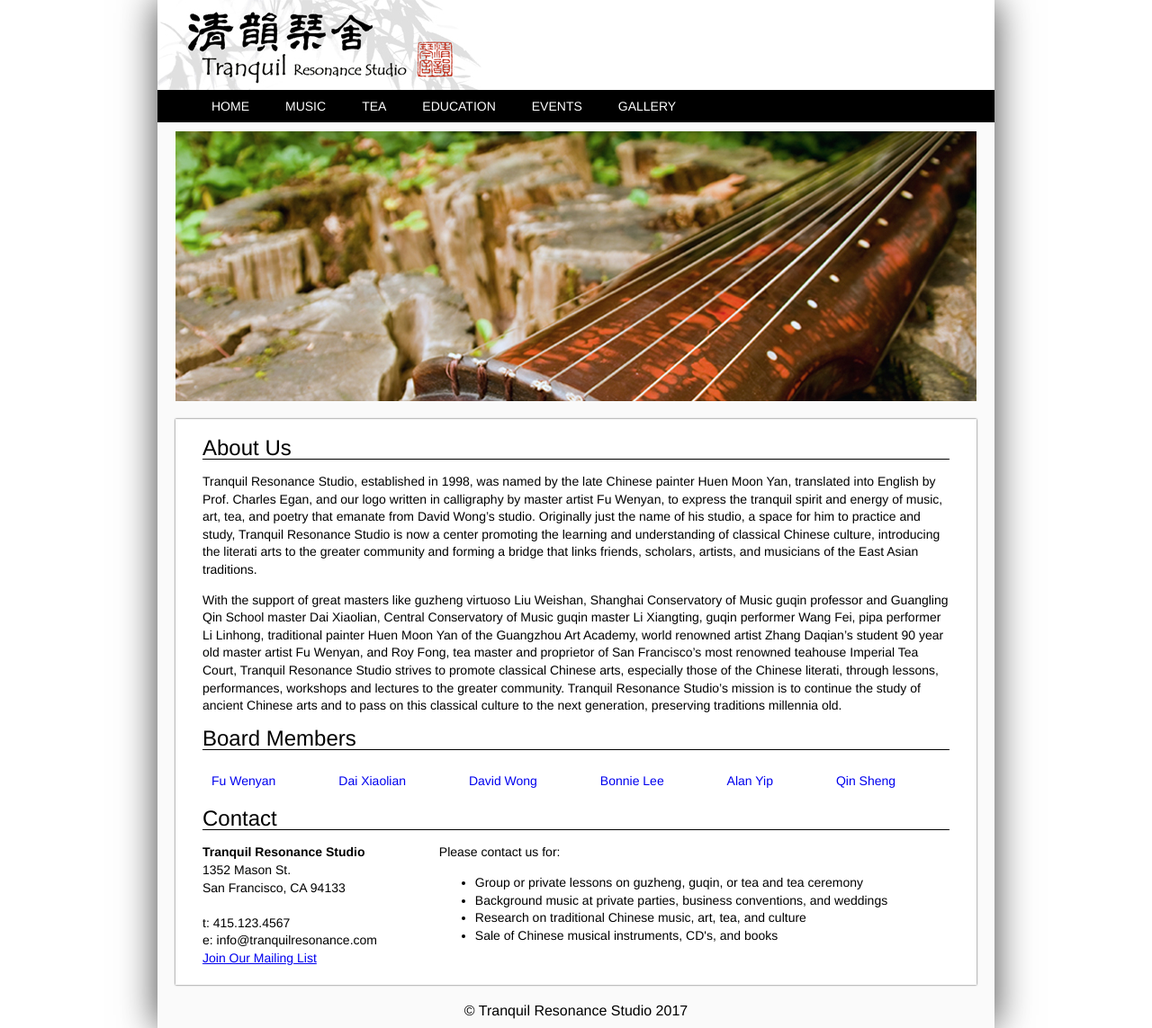
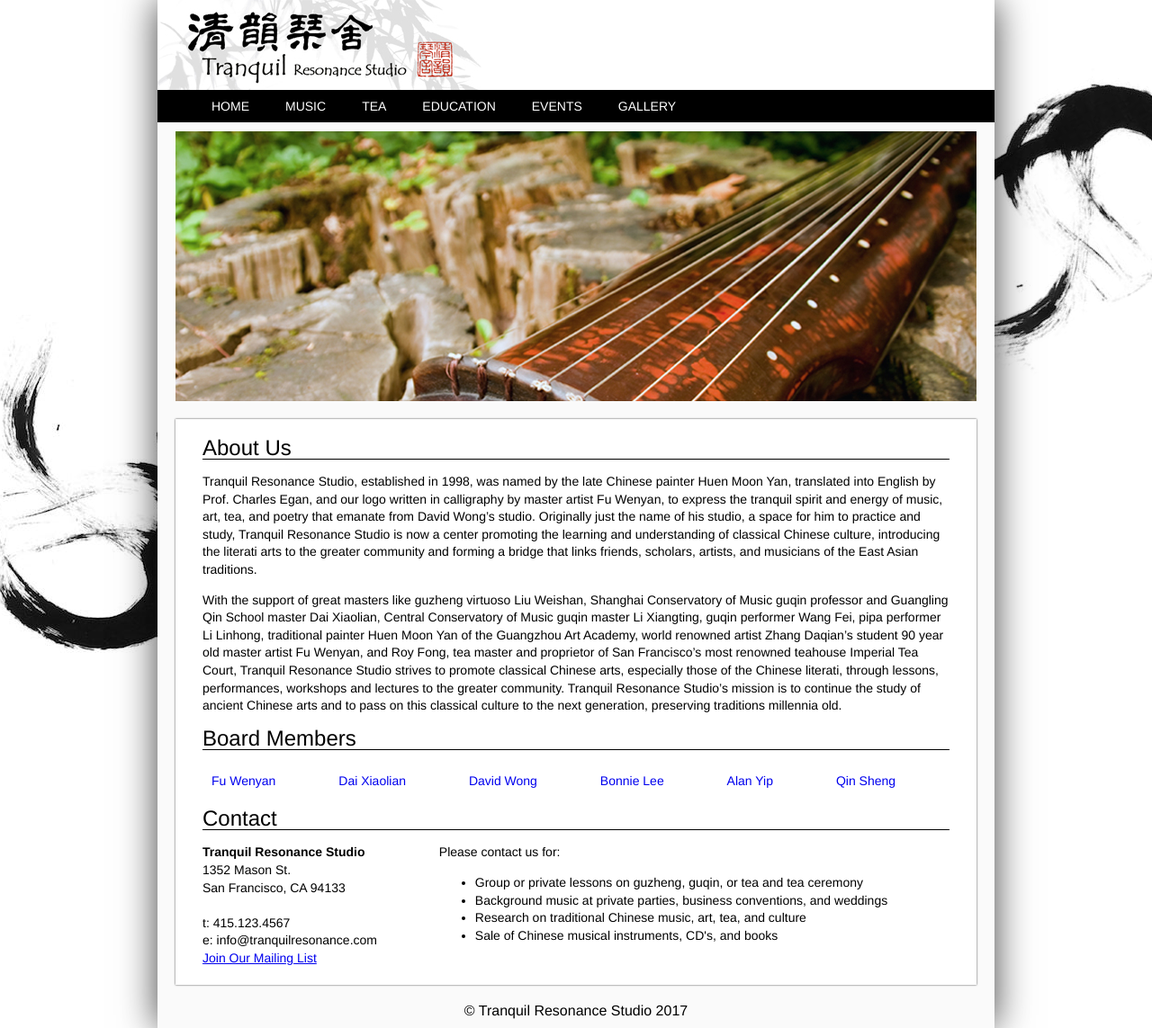
Before and after one commit to zhaoyun95/TranquilResonance, a Jekyll site: the page built from index.html, in a window 1280 px wide. Shown: the whole page at 90% size. Built offline with Jekyll 4.4.1, drawn with Linux system fonts in a browser that asks for light colours.

Commit message:
Add swirl as background art example

```diff
--- a/_layouts/default.html
+++ b/_layouts/default.html
@@ -9,6 +9,7 @@
     <title>TRS</title>
   </head>
   <body>
+    <div id="BodyBackground-left"></div><div id="BodyBackground-right"></div>
     <div class="Page">
       {% include header.html %}
       {% include header_image.html image=page.headerImage %}
--- a/css/site.css
+++ b/css/site.css
@@ -9,6 +9,27 @@ body {
   margin: 0;
 }
 
+#BodyBackground-left {
+  background-image: url('/img/swirl.jpg');
+  position: absolute;
+  height: 300px;
+  left: -100px;
+  top: 400px;
+  transform: rotate(90deg);
+  width: 400px;
+  z-index: 1;
+}
+#BodyBackground-right {
+  background-image: url('/img/swirl.jpg');
+  position: absolute;
+  height: 300px;
+  right: -100px;
+  top: 100px;
+  transform: rotate(-30deg);
+  width: 400px;
+  z-index: 1;
+}
+
 .Page {
   align-items: center;
   background-color: #FAFAFA;
@@ -17,7 +38,8 @@ body {
   flex: 1 1 auto;
   flex-direction: column;
   justify-content: center;
-  width: 930px;
+  max-width: 930px;
+  z-index: 2;
 }
 
 .Page-Body {
```
Also changed, not shown: img/about.jpg (deleted), img/swirl.jpg (added).
